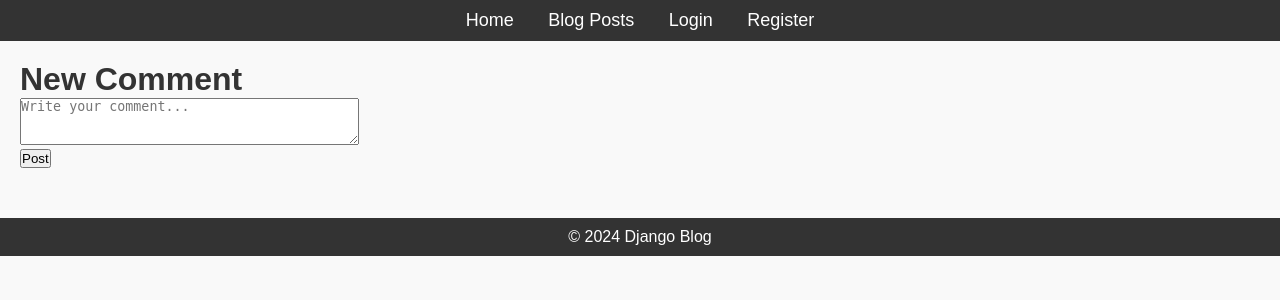
After one commit to AlaaOkasha360/Alx_DjangoLearnLab, a Django app: page /post/1/comments/new/ in a window 1280 px wide. The commit adds this page. Shown: the top 300 px of the page. Run offline with Django 5.2, Linux system fonts and the light colour scheme; the visitor is signed in with stand-in values (Sample User, id 1).

Commit message:
Creating Blog Post Management Features

```diff
--- a/django_blog/blog/forms.py
+++ b/django_blog/blog/forms.py
@@ -1,7 +1,7 @@
 from django import forms
 from django.contrib.auth.models import User
 from django.contrib.auth.forms import UserCreationForm
-from .models import Post
+from .models import Post, Comment
 
 
 class UserRegisterForm(UserCreationForm):
@@ -34,3 +34,20 @@ class PostForm(forms.ModelForm):
         if not title:
             raise forms.ValidationError("Title cannot be empty.")
         return title
+
+class CommentForm(forms.ModelForm):
+    content = forms.CharField(
+        widget=forms.Textarea(attrs={'rows': 3, 'class': 'form-control', 'placeholder': 'Write your comment...'}),
+        max_length=2000,
+        label=''
+    )
+
+    class Meta:
+        model = Comment
+        fields = ['content']
+
+    def clean_content(self):
+        data = self.cleaned_data.get('content', '').strip()
+        if not data:
+            raise forms.ValidationError("Comment cannot be empty.")
+        return data
--- a/django_blog/blog/models.py
+++ b/django_blog/blog/models.py
@@ -5,3 +5,10 @@ class Post(models.Model):
     content = models.TextField()
     published_date = models.DateTimeField(auto_now_add=True)
     author = models.ForeignKey(User, on_delete=models.CASCADE)
+
+class Comment(models.Model):
+    post = models.ForeignKey('Post', on_delete=models.CASCADE, related_name='comments')
+    author = models.ForeignKey(User, on_delete=models.CASCADE, related_name='comments')
+    content = models.TextField()
+    created_at = models.DateTimeField(auto_now_add=True)
+    updated_at = models.DateTimeField(auto_now=True)
--- a/django_blog/blog/templates/blog/base.html
+++ b/django_blog/blog/templates/blog/base.html
@@ -1,11 +1,14 @@
+{% load static %}
 <!DOCTYPE html>
 <html lang="en">
+
 <head>
     <meta charset="UTF-8">
     <meta name="viewport" content="width=device-width, initial-scale=1.0">
     <title>{% block title %}Django Blog{% endblock %}</title>
     <link rel="stylesheet" href="{% static 'css/styles.css' %}">
 </head>
+
 <body>
     <header>
         <nav>
@@ -30,4 +33,5 @@
 
     <script src="{% static 'js/scripts.js' %}"></script>
 </body>
+
 </html>
--- /dev/null
+++ b/django_blog/blog/templates/blog/comment_form.html
@@ -0,0 +1,12 @@
+{% extends "blog/base.html" %}
+{% block content %}
+<h1>{% if object %}Edit Comment{% else %}New Comment{% endif %}</h1>
+<form method="post">
+    {% csrf_token %}
+    {{ form.as_p }}
+    <button type="submit">{% if object %}Update{% else %}Post{% endif %}</button>
+</form>
+{% if object %}
+<p><a href="{{ object.post.get_absolute_url }}">Back to post</a></p>
+{% endif %}
+{% endblock %}
--- a/django_blog/blog/urls.py
+++ b/django_blog/blog/urls.py
@@ -1,5 +1,8 @@
 from django.urls import path
 from .views import (
+    CommentCreateView,
+    CommentDeleteView,
+    CommentUpdateView,
     PostListView,
     PostDetailView,
     PostCreateView,
@@ -13,4 +16,13 @@ urlpatterns = [
     path("post/<int:pk>/", PostDetailView.as_view(), name="post-detail"),
     path("post/<int:pk>/update/", PostUpdateView.as_view(), name="post-update"),
     path("post/<int:pk>/delete/", PostDeleteView.as_view(), name="post-delete"),
+    path(
+        "post/<int:post_pk>/comments/new/",
+        CommentCreateView.as_view(),
+        name="comment-create",
+    ),
+    path("comments/<int:pk>/edit/", CommentUpdateView.as_view(), name="comment-update"),
+    path(
+        "comments/<int:pk>/delete/", CommentDeleteView.as_view(), name="comment-delete"
+    ),
 ]
--- a/django_blog/blog/views.py
+++ b/django_blog/blog/views.py
@@ -1,4 +1,5 @@
-from django.shortcuts import render, redirect
+from django.http import HttpResponseRedirect
+from django.shortcuts import get_object_or_404, render, redirect
 from django.contrib import messages
 from django.views.generic import (
     ListView,
@@ -10,8 +11,8 @@ from django.views.generic import (
 from django.contrib.auth.mixins import LoginRequiredMixin, UserPassesTestMixin
 from django.urls import reverse_lazy
 from django.contrib.auth.decorators import login_required
-from .models import Post
-from .forms import PostForm, UserRegisterForm
+from .models import Post, Comment
+from .forms import CommentForm, PostForm, UserRegisterForm
 
 
 def register(request):
@@ -64,3 +65,33 @@ class PostDeleteView(LoginRequiredMixin, UserPassesTestMixin, DeleteView):
     model = Post
     template_name = "blog/post_confirm_delete.html"
     success_url = reverse_lazy("post-list")
+
+class CommentCreateView(LoginRequiredMixin, CreateView):
+    model = Comment
+    form_class = CommentForm
+    template_name = 'blog/comment_form.html'  # fallback if user visits create page directly
+
+    def form_valid(self, form):
+        post = get_object_or_404(Post, pk=self.kwargs.get('post_pk'))
+        form.instance.post = post
+        form.instance.author = self.request.user
+        self.object = form.save()
+        # Redirect back to post detail and jump to comments section
+        return HttpResponseRedirect(post.get_absolute_url() + '#comments')
+
+# Update comment (only author)
+class CommentUpdateView(LoginRequiredMixin, UserPassesTestMixin, UpdateView):
+    model = Comment
+    form_class = CommentForm
+    template_name = 'blog/comment_form.html'
+
+    def get_success_url(self):
+        return self.object.post.get_absolute_url() + '#comments'
+
+# Delete comment (only author)
+class CommentDeleteView(LoginRequiredMixin, UserPassesTestMixin, DeleteView):
+    model = Comment
+    template_name = 'blog/comment_confirm_delete.html'
+
+    def get_success_url(self):
+        return self.object.post.get_absolute_url() + '#comments'
--- a/django_blog/django_blog/settings.py
+++ b/django_blog/django_blog/settings.py
@@ -78,7 +78,7 @@ DATABASES = {
         "ENGINE": "django.db.backends.mysql",
         "NAME": "BlogDB",
         "USER": "root",
-        "PASSWORD": "Al@09#12",
+        "PASSWORD": "mypassword123",
         "HOST": "localhost",
         "PORT": "3306",
     }
```
Also changed, not shown: django_blog/blog/templates/blog/comment_confirm_delete.html (added, +11 -0 lines), django_blog/blog/templates/blog/post_detail.html (+43 -0 lines), django_blog/blog/migrations/0002_comment.py (added).
